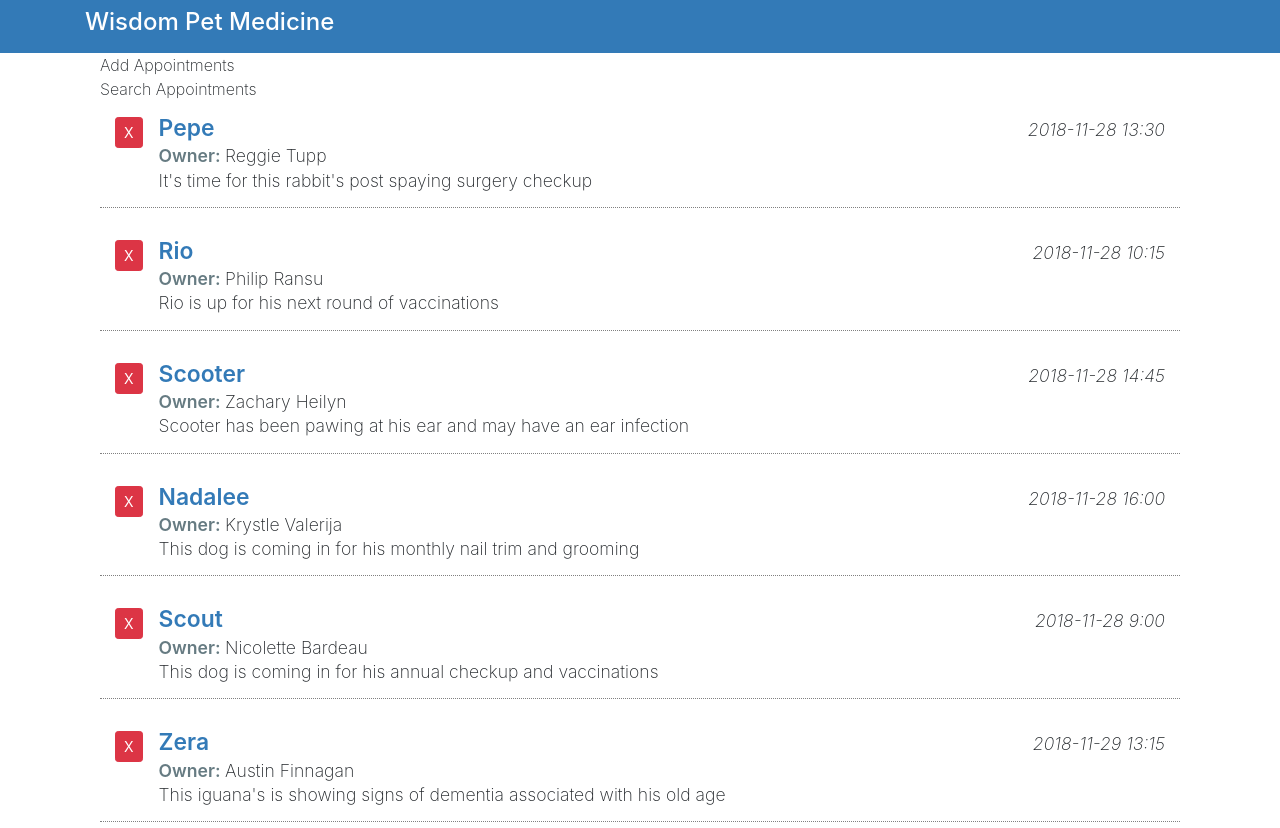
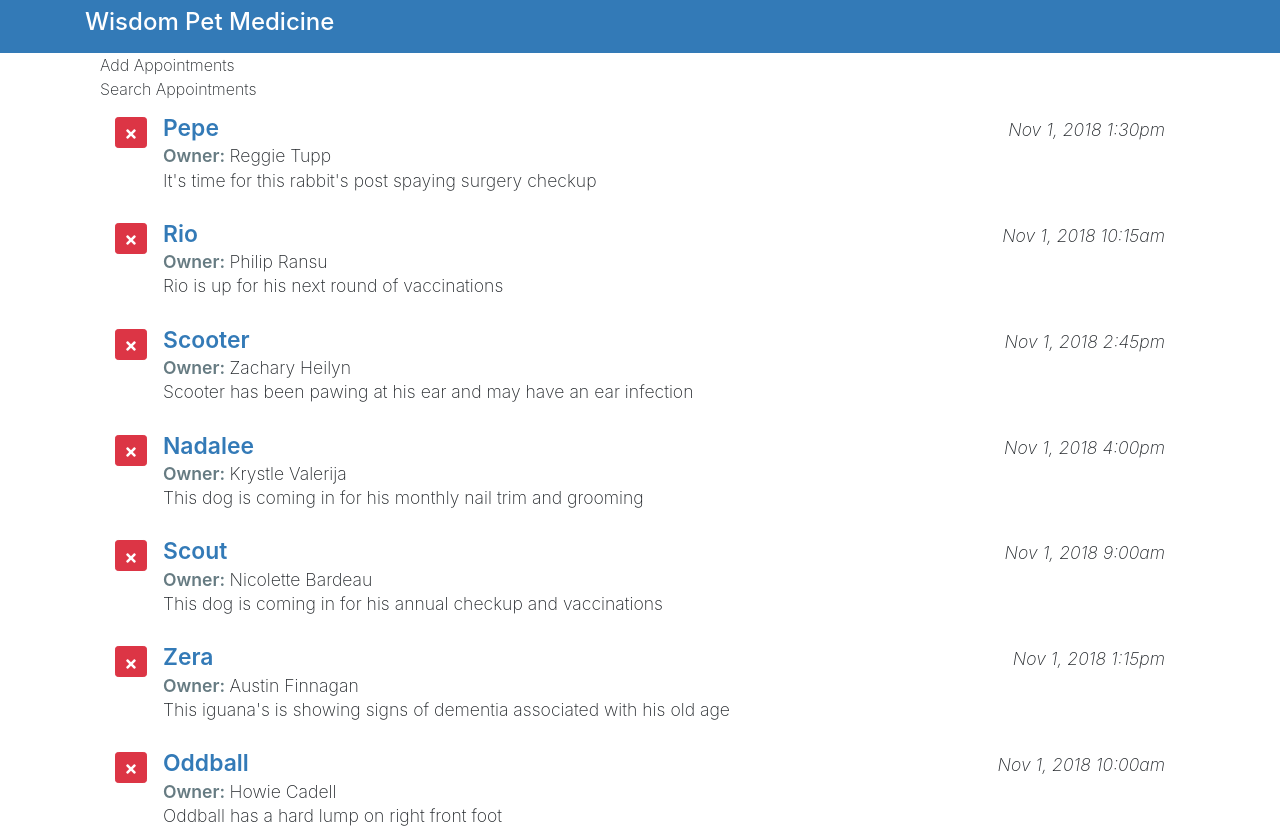
Before and after one commit to katrinasilver/appointmentui-react, a React (Create React App) app: page / in a window 1280 px wide. Shown: the top 828 px of the page. Built offline with nearby package versions, Linux system fonts and the light colour scheme.

Commit message:
handle delete with lodash

```diff
--- a/src/components/App.js
+++ b/src/components/App.js
@@ -5,6 +5,7 @@ import AddAppointments from './AddAppointments'
 import SearchAppointments from './SearchAppointments'
 import ListAppointments from './ListAppointments'
 
+import { without } from 'lodash'
 export default class App extends Component {
   constructor(props) {
     super(props)
@@ -36,6 +37,12 @@ export default class App extends Component {
     }
   }
 
+  handleDelete = id => {
+    let appointments = this.state.appointments
+    appointments = without(appointments, id)
+    this.setState({ appointments })
+  }
+
   render() {
 
     return (
@@ -47,14 +54,19 @@ export default class App extends Component {
               <AddAppointments />
               <SearchAppointments />
 
-              {/* Use below if you want props to have a name reference on child component.
-              Usually better for if your child component will eventually have state */}
-              {/* <ListAppointments appointment={this.state.appointments} /> */}
-              {
+              <ListAppointments
+                appointment={this.state.appointments}
+                handleDelete={this.handleDelete}
+              />
+
+              {/* Use below for stateless components
+                {
                 this.state.appointments.map(appt =>
-                  <ListAppointments key={appt.id} id={appt.id} {...appt} />
+                  <ListAppointments key={appt.id} id={appt.id}
+                    {...appt} handleDelete={this.handleDelete}
+                  />
                 )
-              }
+              } */}
             </div>
           </div>
         </div>
--- a/src/components/ListAppointments.js
+++ b/src/components/ListAppointments.js
@@ -1,30 +1,43 @@
 import React, { Component } from 'react'
+import { FaTimes } from 'react-icons/fa'
+import Moment from 'react-moment'
 
 export default class ListAppointments extends Component {
   render() {
-    const { petName, aptDate, ownerName, aptNotes } = this.props
+    // const { petName, aptDate, ownerName, aptNotes, id } = this.props
 
     return (
       <div className="appointment-list item-list mb-3">
-        <div className="pet-item col media py-3">
+
+        { this.props.appointment.map(item =>
+
+          <div className="pet-item col media py-3" key={item.id}>
             <div className="mr-3">
-            <button className="pet-delete btn btn-sm btn-danger">X</button>
+              <button className="pet-delete btn btn-sm btn-danger"
+                onClick={(e) => this.props.handleDelete(item)}
+              >
+                <FaTimes />
+              </button>
             </div>
 
             <div className="pet-info media-body">
               <div className="pet-head d-flex">
-              <span className="pet-name">{ petName }</span>
-              <span className="apt-date ml-auto">{ aptDate }</span>
+                <span className="pet-name">{ item.petName }</span>
+                <span className="apt-date ml-auto">
+                  <Moment date={ item.aptDate } parse='YYYY-MM-dd hh:mm' format='MMM D, YYYY h:mma' />
+                </span>
               </div>
 
               <div className="owner-name">
                 <span className="label-item">Owner: </span>
-              <span>{ ownerName }</span>
+                <span>{ item.ownerName }</span>
               </div>
-            <div className="apt-notes">{ aptNotes }</div>
-          </div>
+              <div className="apt-notes">{ item.aptNotes }</div>
             </div>
           </div>
           )
         }
+      </div>
+    )
   }
+}
```
Also changed, not shown: 1 other file (tests, documents, lock files or other folders). Lines whose indentation alone changed are shown as unchanged.
